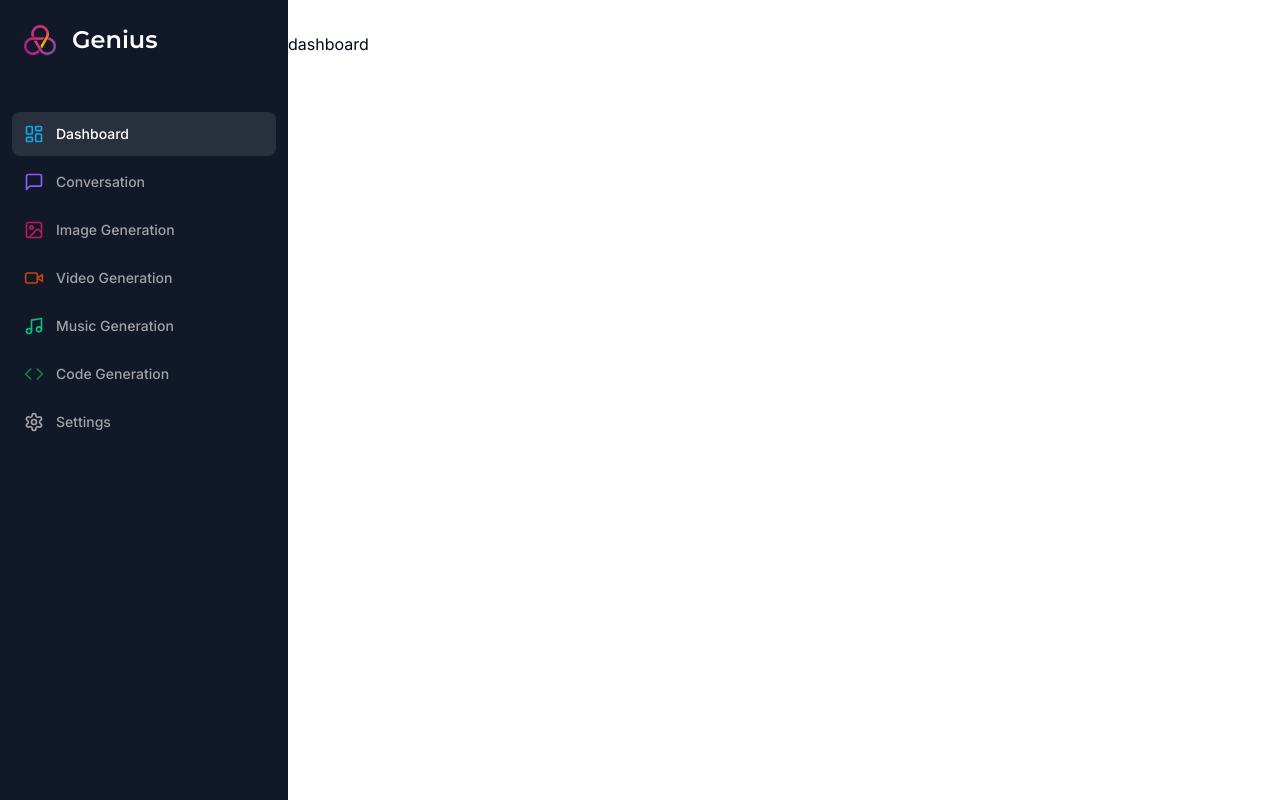
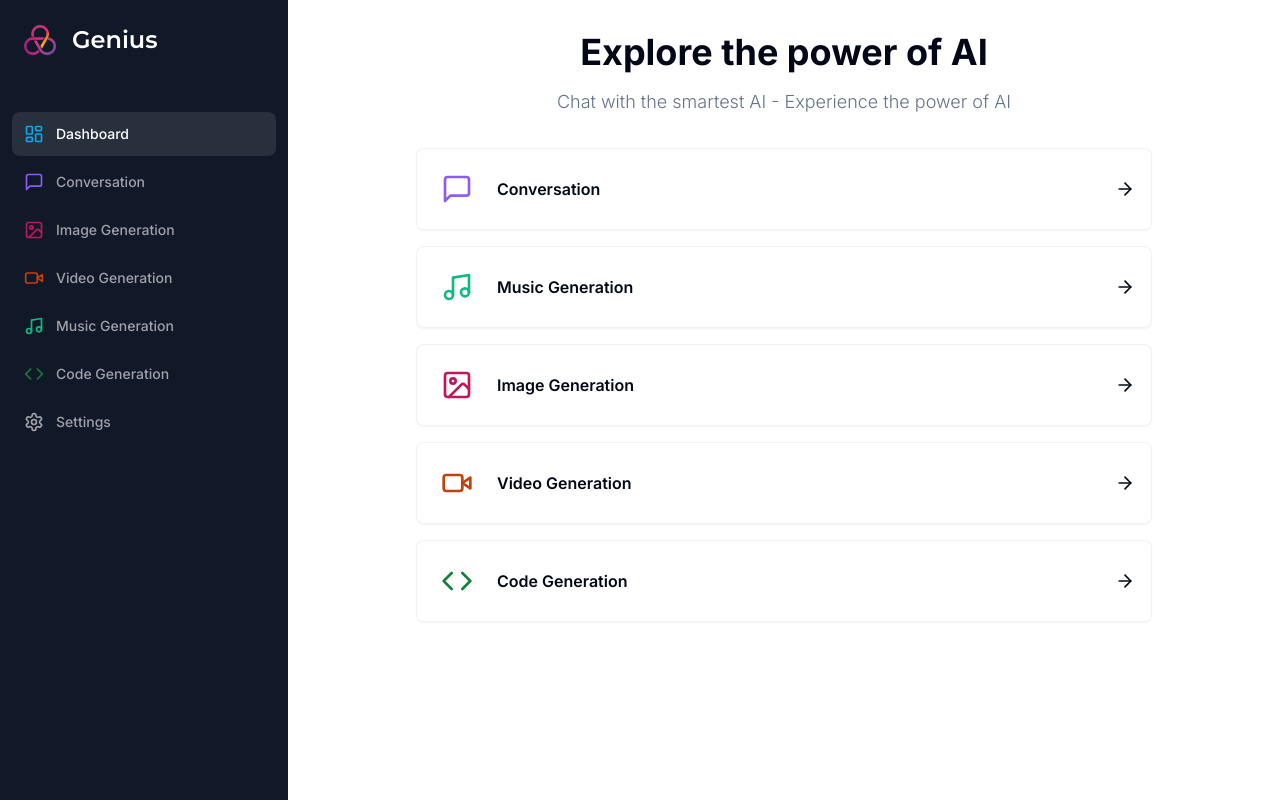
Before and after one commit to a7medhassanmohi/SaaS-Ai-Platform, a Next.js app: page /dashboard in a window 1280 px wide. Built offline with nearby package versions, Linux system fonts and the light colour scheme.

Commit message:
add dashboard page

```diff
--- a/app/(dashboard)/(routes)/dashboard/page.tsx
+++ b/app/(dashboard)/(routes)/dashboard/page.tsx
@@ -1,11 +1,45 @@
-import React from 'react'
+"use client";
+import { tools } from "@/constants";
+import React from "react";
+import { Card } from "@/components/ui/card";
+import { cn } from "@/lib/utils";
+import { ArrowRight } from "lucide-react";
+import { useRouter } from "next/navigation";
 
-type Props = {}
+type Props = {};
 
 const Dashboard = (props: Props) => {
+  const router = useRouter();
+
   return (
-    <div>dashboard</div>
-  )
-}
+    <div>
+      <div className="mb-8 space-y-4">
+        <h2 className="text-2xl md:text-4xl font-bold text-center">
+          Explore the power of AI
+        </h2>
+        <p className="text-muted-foreground font-light text-sm md:text-lg text-center">
+          Chat with the smartest AI - Experience the power of AI
+        </p>
+      </div>
+      <div className="px-4 md:px-20 lg:px-32 space-y-4">
+        {tools.map((tool) => (
+          <Card
+            onClick={() => router.push(tool.href)}
+            key={tool.href}
+            className="p-4 border-black/5 flex items-center justify-between hover:shadow-md transition cursor-pointer"
+          >
+            <div className="flex items-center gap-x-4">
+              <div className={cn("p-2 w-fit rounded-md", tool.bgColor)}>
+                <tool.icon className={cn("w-8 h-8", tool.color)} />
+              </div>
+              <div className="font-semibold">{tool.label}</div>
+            </div>
+            <ArrowRight className="w-5 h-5" />
+          </Card>
+        ))}
+      </div>
+    </div>
+  );
+};
 
-export default Dashboard
+export default Dashboard;
--- /dev/null
+++ b/components/ui/card.tsx
@@ -0,0 +1,79 @@
+import * as React from "react"
+
+import { cn } from "@/lib/utils"
+
+const Card = React.forwardRef<
+  HTMLDivElement,
+  React.HTMLAttributes<HTMLDivElement>
+>(({ className, ...props }, ref) => (
+  <div
+    ref={ref}
+    className={cn(
+      "rounded-lg border bg-card text-card-foreground shadow-sm",
+      className
+    )}
+    {...props}
+  />
+))
+Card.displayName = "Card"
+
+const CardHeader = React.forwardRef<
+  HTMLDivElement,
+  React.HTMLAttributes<HTMLDivElement>
+>(({ className, ...props }, ref) => (
+  <div
+    ref={ref}
+    className={cn("flex flex-col space-y-1.5 p-6", className)}
+    {...props}
+  />
+))
+CardHeader.displayName = "CardHeader"
+
+const CardTitle = React.forwardRef<
+  HTMLParagraphElement,
+  React.HTMLAttributes<HTMLHeadingElement>
+>(({ className, ...props }, ref) => (
+  <h3
+    ref={ref}
+    className={cn(
+      "text-2xl font-semibold leading-none tracking-tight",
+      className
+    )}
+    {...props}
+  />
+))
+CardTitle.displayName = "CardTitle"
+
+const CardDescription = React.forwardRef<
+  HTMLParagraphElement,
+  React.HTMLAttributes<HTMLParagraphElement>
+>(({ className, ...props }, ref) => (
+  <p
+    ref={ref}
+    className={cn("text-sm text-muted-foreground", className)}
+    {...props}
+  />
+))
+CardDescription.displayName = "CardDescription"
+
+const CardContent = React.forwardRef<
+  HTMLDivElement,
+  React.HTMLAttributes<HTMLDivElement>
+>(({ className, ...props }, ref) => (
+  <div ref={ref} className={cn("p-6 pt-0", className)} {...props} />
+))
+CardContent.displayName = "CardContent"
+
+const CardFooter = React.forwardRef<
+  HTMLDivElement,
+  React.HTMLAttributes<HTMLDivElement>
+>(({ className, ...props }, ref) => (
+  <div
+    ref={ref}
+    className={cn("flex items-center p-6 pt-0", className)}
+    {...props}
+  />
+))
+CardFooter.displayName = "CardFooter"
+
+export { Card, CardHeader, CardFooter, CardTitle, CardDescription, CardContent }
--- /dev/null
+++ b/constants.ts
@@ -0,0 +1,39 @@
+import { Code, ImageIcon, MessageSquare, Music, VideoIcon } from "lucide-react";
+
+export const tools = [
+    {
+      label: 'Conversation',
+      icon: MessageSquare,
+      href: '/conversation',
+      color: "text-violet-500",
+      bgColor: "bg-violet-500/10",
+    },
+    {
+      label: 'Music Generation',
+      icon: Music,
+      href: '/music',
+      color: "text-emerald-500",
+      bgColor: "bg-emerald-500/10",
+    },
+    {
+      label: 'Image Generation',
+      icon: ImageIcon,
+      color: "text-pink-700",
+      bgColor: "bg-pink-700/10",
+      href: '/image',
+    },
+    {
+      label: 'Video Generation',
+      icon: VideoIcon,
+      color: "text-orange-700",
+      bgColor: "bg-orange-700/10",
+      href: '/video',
+    },
+    {
+      label: 'Code Generation',
+      icon: Code,
+      color: "text-green-700",
+      bgColor: "bg-green-700/10",
+      href: '/code',
+    },
+  ];
```
